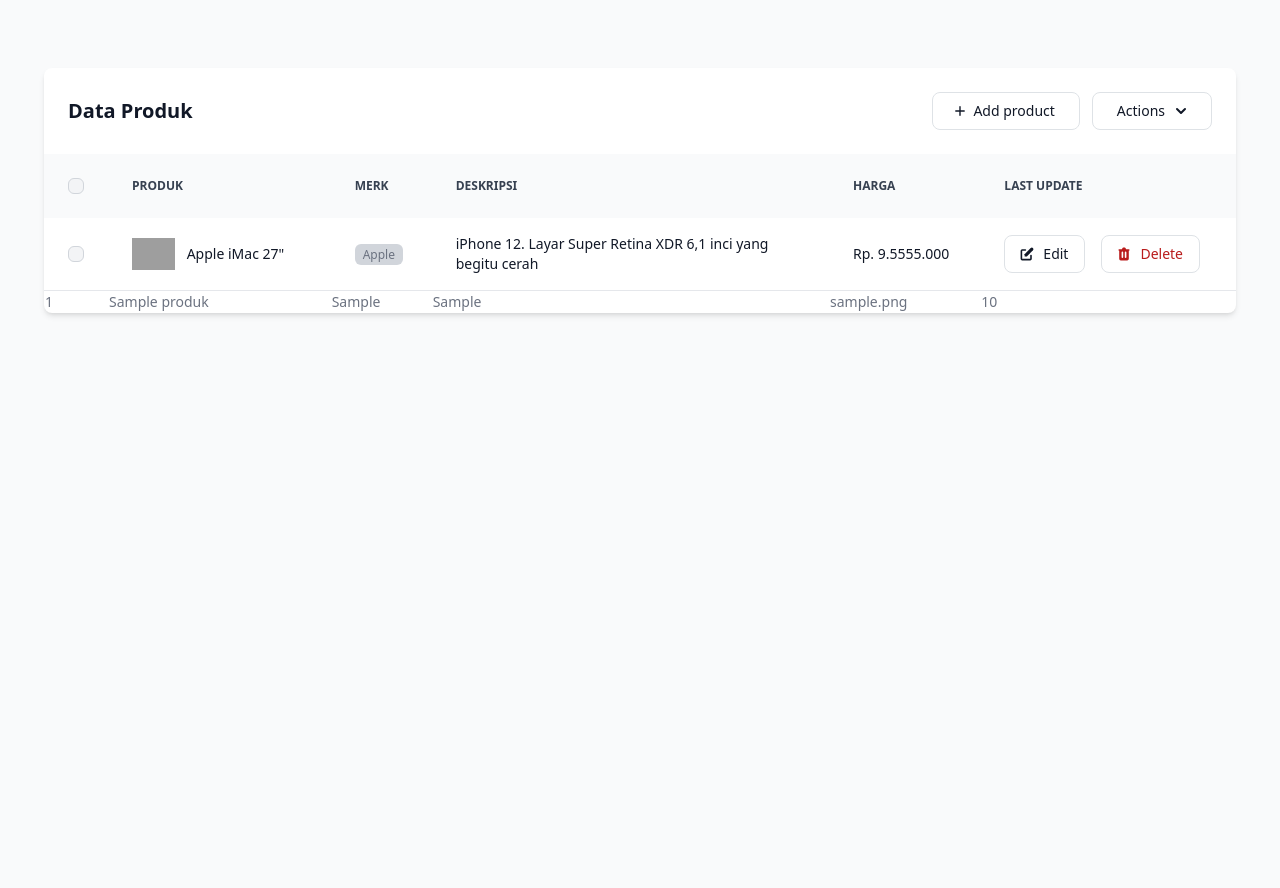
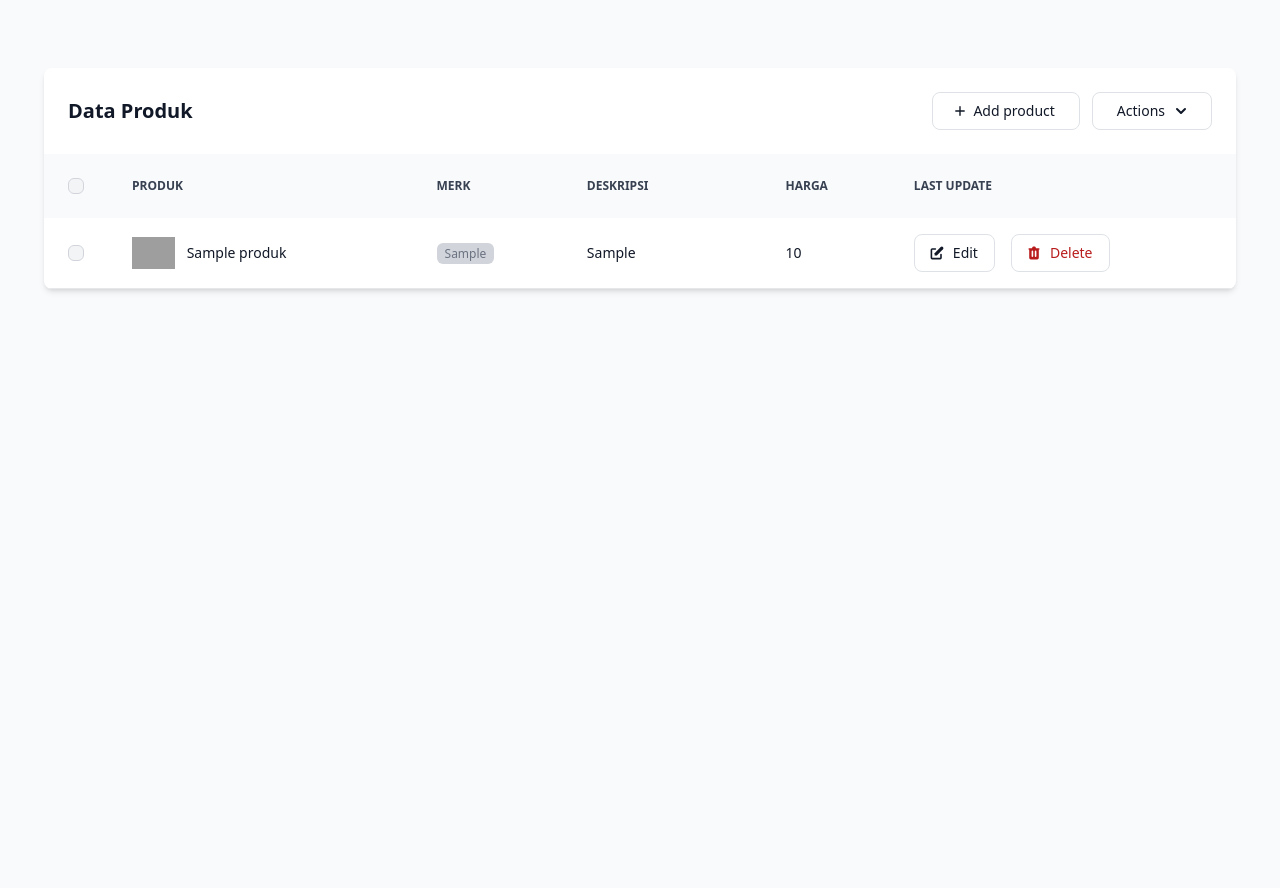
Before and after one commit to NivlaW/ms-store, a PHP site: page /?page=data_product in a window 1280 px wide. Shown: the part 89-977 px from the top of the page. Run offline with PHP 8.4, Linux system fonts and the light colour scheme; tables that the repository leaves empty hold one stand-in row (values such as "Sample post"); style sheets or scripts are compiled from the project's sources; some libraries are stand-ins or nearby versions; grey boxes are pictures that could not be loaded.

Commit message:
update add product

```diff
--- a/koneksi.php
+++ b/koneksi.php
@@ -1,6 +1,6 @@
 <?php
-// $connect = mysqli_connect('localhost', 'root', '', 'masoem');
-$connect = mysqli_connect('localhost', 'root', 'root', 'masoem');
+$connect = mysqli_connect('localhost', 'root', '', 'masoem');
+// $connect = mysqli_connect('localhost', 'root', 'root', 'masoem');
 
 if (mysqli_connect_error()) {
     echo "koneksi gagal" . mysqli_connect_error();
--- a/pages/product/product.php
+++ b/pages/product/product.php
@@ -1,4 +1,9 @@
 <!-- Start block -->
+<?php
+include "koneksi.php";
+$data_product = mysqli_query($connect, "select * from tbl_produk");
+
+?>
 <section class=" my-auto sm:p-5 antialiased">
     <div class="mx-auto max-w-screen-2xl h-screen px-4 lg:px-12">
         <div class="bg-white relative shadow-md sm:rounded-lg overflow-hidden">
@@ -51,9 +56,8 @@
                         </tr>
                     </thead>
                     <tbody>
-
-
-
+                        <?php
+                        while ($x = mysqli_fetch_array($data_product)):?>
                         <tr class="border-b">
                             <td class="p-4 w-4">
                                 <div class="flex items-center">
@@ -64,77 +68,36 @@
                             <th scope="row" class="px-4 py-3 font-medium text-gray-900 truncate ">
                                 <div class="flex items-center mr-3">
                                     <img src="https://flowbite.s3.amazonaws.com/blocks/application-ui/products/imac-front-image.png" alt="iMac Front Image" class="h-8 w-auto mr-3">
-                                    Apple iMac 27&#34;
+                                    <?php echo"$x[nama_produk]" ?>
                                 </div>
                             </th>
                             <td class="px-4 py-3">
-                                <span class="bg-gray-300 text-primary-800 text-xs font-medium px-2 py-0.5 rounded">Apple</span>
+                                <span class="bg-gray-300 text-primary-800 text-xs font-medium px-2 py-0.5 rounded"><?php echo"$x[merk]" ?> </span>
                             </td>
-                            <td class="col-4 px-4 py-3 font-medium text-gray-900 text-ellipsis overflow-hidden">iPhone 12. Layar Super Retina XDR 6,1 inci yang begitu cerah</td>
-                            <td class="px-4 py-3 font-medium text-gray-900 truncate ">Rp. 9.5555.000</td>
+                            <td class="col-2 px-4 py-3 font-medium text-gray-900 text-ellipsis overflow-hidden"><?php echo"$x[deskripsi]" ?> </td>
+                            <td class="px-4 py-3 font-medium text-gray-900 truncate "><?php echo"$x[harga]" ?> </td>
 
                             <td class="px-4 py-3 font-medium text-gray-900 truncate ">
                                 <div class="flex items-center space-x-4">
-                                    <button type="button" data-drawer-target="drawer-read-product-advanced" data-drawer-show="drawer-read-product-advanced" aria-controls="drawer-read-product-advanced" class="py-2 px-3 flex items-center text-sm font-medium text-center text-gray-900 focus:outline-none bg-white rounded-lg border border-gray-200 hover:bg-gray-100 hover:text-primary-700 focus:z-10 focus:ring-4 focus:ring-gray-200 ">
+                                    <a type="button" href="" class="py-2 px-3 flex items-center text-sm font-medium text-center text-gray-900 focus:outline-none bg-white rounded-lg border border-gray-200 hover:bg-gray-100 hover:text-primary-700 focus:z-10 focus:ring-4 focus:ring-gray-200 ">
                                         <svg xmlns="http://www.w3.org/2000/svg" class="h-4 w-4 mr-2 -ml-0.5" viewbox="0 0 20 20" fill="currentColor" aria-hidden="true">
                                             <path d="M17.414 2.586a2 2 0 00-2.828 0L7 10.172V13h2.828l7.586-7.586a2 2 0 000-2.828z" />
                                             <path fill-rule="evenodd" d="M2 6a2 2 0 012-2h4a1 1 0 010 2H4v10h10v-4a1 1 0 112 0v4a2 2 0 01-2 2H4a2 2 0 01-2-2V6z" clip-rule="evenodd" />
                                         </svg>
                                         Edit
-                                    </button>
-                                    <button type="button" data-modal-target="delete-modal" data-modal-toggle="delete-modal" class="flex items-center text-red-700 hover:text-gray-100 hover border border-red-700 hover:bg-red-800 focus:ring-4 focus:outline-none focus:ring-red-300 font-medium rounded-lg text-sm px-3 py-2 text-center ">
+                                    </a>
+                                    <a onclick="" href="" type="button" class="flex items-center text-red-700 hover:text-gray-100 hover border border-red-700 hover:bg-red-800 focus:ring-4 focus:outline-none focus:ring-red-300 font-medium rounded-lg text-sm px-3 py-2 text-center ">
                                         <svg xmlns="http://www.w3.org/2000/svg" class="h-4 w-4 mr-2 -ml-0.5" viewbox="0 0 20 20" fill="currentColor" aria-hidden="true">
                                             <path fill-rule="evenodd" d="M9 2a1 1 0 00-.894.553L7.382 4H4a1 1 0 000 2v10a2 2 0 002 2h8a2 2 0 002-2V6a1 1 0 100-2h-3.382l-.724-1.447A1 1 0 0011 2H9zM7 8a1 1 0 012 0v6a1 1 0 11-2 0V8zm5-1a1 1 0 00-1 1v6a1 1 0 102 0V8a1 1 0 00-1-1z" clip-rule="evenodd" />
                                         </svg>
                                         Delete
-                                    </button>
+                                    </a>
                                 </div>
                             </td>
                         </tr>
-
-                        <?php
-                        include 'koneksi.php';
-                        $no = 1;
-                        $ambilData = mysqli_query($connect, "select * from tbl_produk");
-                        while ($data = mysqli_fetch_array($ambilData)) {
-                            echo "<tr>";
-                            echo "<td>$no</td>";
-                            echo "<td>$data[nama_produk]</td>";
-                            echo "<td>$data[merk]</td>";
-                            echo "<td>$data[deskripsi]</td>";
-                            echo "<td>$data[foto]</td>";
-                            echo "<td>$data[harga]</td>";
-                            // echo "<td><a href='' class='btn btn-warning'>Edit</a> <a href='' onclick='' class='btn btn-danger'></a></td>";
-                        }
-                        ?>
-
-
-
-
+                        <?php endwhile ?>
                     </tbody>
                 </table>
-            </div>
-
-            <!-- Delete Modal -->
-            <div id="delete-modal" tabindex="-1" class="fixed top-0 left-0 right-0 z-50 hidden p-4 overflow-x-hidden overflow-y-auto md:inset-0 h-[calc(100%-1rem)] max-h-full">
-                <div class="relative w-full h-auto max-w-md max-h-full">
-                    <div class="relative bg-white rounded-lg shadow :bg-gray-700">
-                        <button type="button" class="absolute top-3 right-2.5 text-gray-400 bg-transparent hover:bg-gray-200 hover:text-gray-900 rounded-lg text-sm p-1.5 ml-auto inline-flex items-center :hover:bg-gray-800 :hover" data-modal-toggle="delete-modal">
-                            <svg aria-hidden="true" class="w-5 h-5" fill="currentColor" viewbox="0 0 20 20" xmlns="http://www.w3.org/2000/svg">
-                                <path fill-rule="evenodd" d="M4.293 4.293a1 1 0 011.414 0L10 8.586l4.293-4.293a1 1 0 111.414 1.414L11.414 10l4.293 4.293a1 1 0 01-1.414 1.414L10 11.414l-4.293 4.293a1 1 0 01-1.414-1.414L8.586 10 4.293 5.707a1 1 0 010-1.414z" clip-rule="evenodd" />
-                            </svg>
-                            <span class="sr-only">Close modal</span>
-                        </button>
-                        <div class="p-6 text-center">
-                            <svg aria-hidden="true" class="mx-auto mb-4 text-gray-400 w-14 h-14 :text-gray-200" fill="none" stroke="currentColor" viewbox="0 0 24 24" xmlns="http://www.w3.org/2000/svg">
-                                <path stroke-linecap="round" stroke-linejoin="round" stroke-width="2" d="M12 8v4m0 4h.01M21 12a9 9 0 11-18 0 9 9 0 0118 0z" />
-                            </svg>
-                            <h3 class="mb-5 text-lg font-normal text-gray-500 ">Are you sure you want to delete this product?</h3>
-                            <button data-modal-toggle="delete-modal" type="button" class="text-white bg-red-600 hover:bg-red-800 focus:ring-4 focus:outline-none focus:ring-red-300 :focus:ring-red-800 font-medium rounded-lg text-sm inline-flex items-center px-5 py-2.5 text-center mr-2">Yes, I'm sure</button>
-                            <button data-modal-toggle="delete-modal" type="button" class="text-gray-500 bg-white hover:bg-gray-100 focus:ring-4 focus:outline-none focus:ring-gray-200 rounded-lg border border-gray-200 text-sm font-medium px-5 py-2.5 hover:text-gray-900 focus:z-10 :bg-gray-700 :text-gray-300 :border-gray-500 :hover :hover:bg-gray-600 :focus:ring-gray-600">No, cancel</button>
-                        </div>
-                    </div>
-                </div>
             </div>
 
             <script src="https://cdnjs.cloudflare.com/ajax/libs/flowbite/2.3.0/datepicker.min.js"></script>
```
Also changed, not shown: pages/product/add.php (+34 -30 lines), src/images/5949-Rompi-Pria-Klasik-Kulit-Koboi-Rompi-Denim-Barat-Rompi-Gaya-Steampunk-Rompi-Colete-Masculino-Colete-Masculino.jpg_.jpeg (deleted), src/images/foto-produk5658-Flying_laptop_and_smartphone_mockup 1.png (added), src/images/foto-produk9681-Flying_laptop_and_smartphone_mockup 1.png (added).
